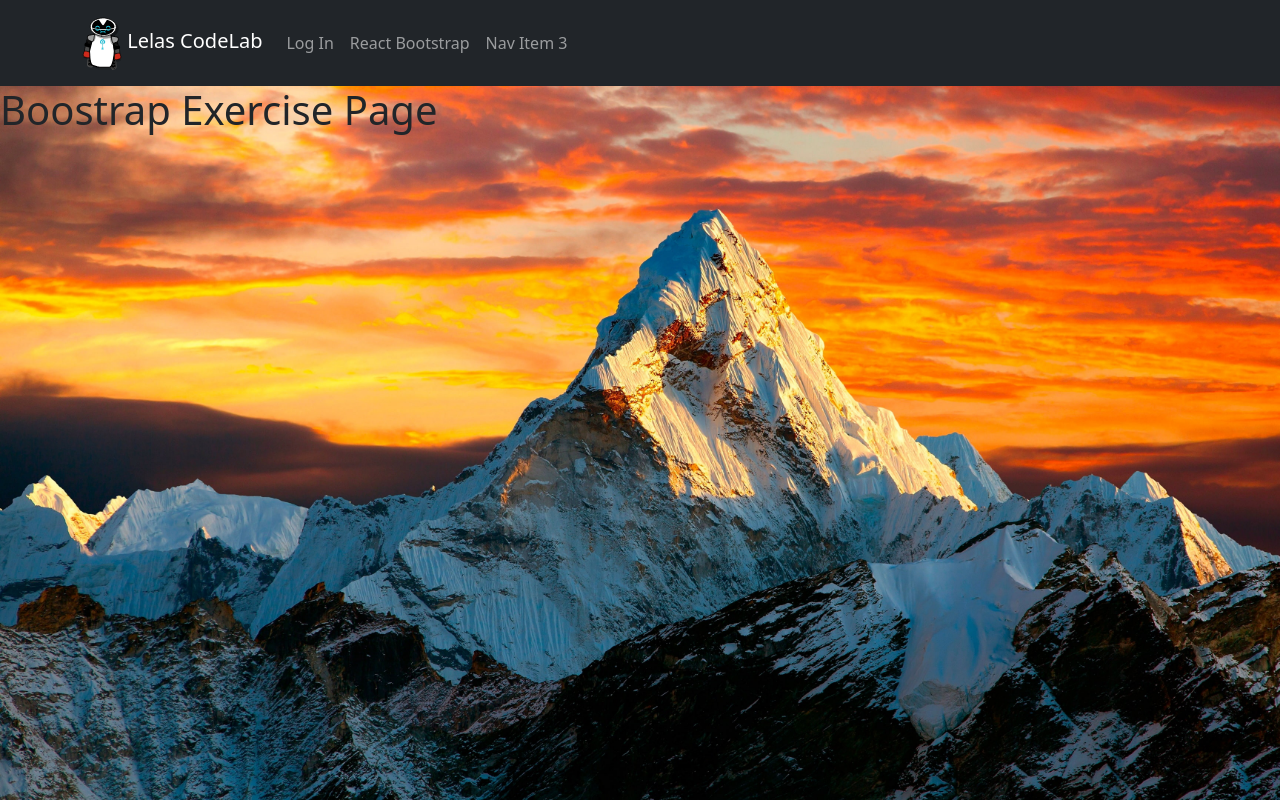
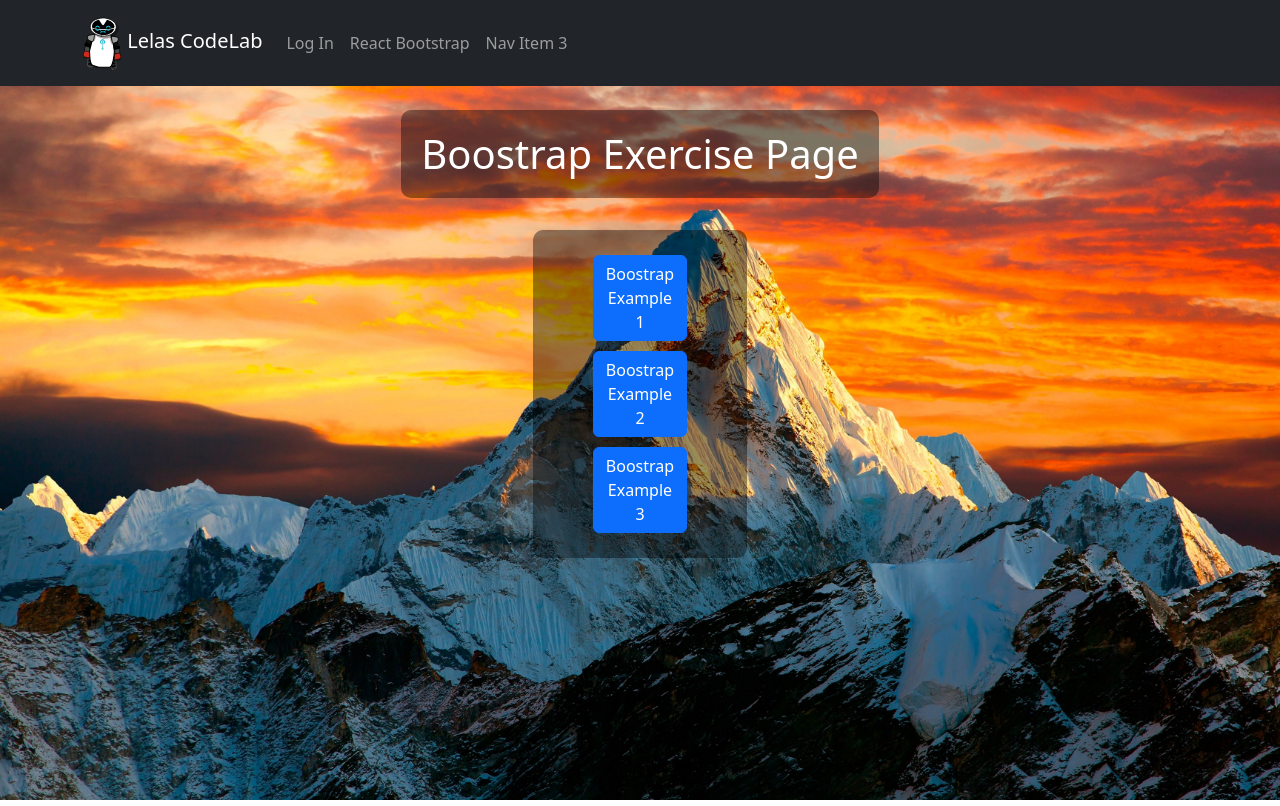
Before and after one commit to CanoodlingSocks/ts-react-experiments, a React (Create React App) app: page /react-bootstrap in a window 1280 px wide. Built offline with nearby package versions, Linux system fonts and the light colour scheme.

Commit message:
add buttons on bootstrap exercise page

```diff
--- a/src/App.css
+++ b/src/App.css
@@ -1,4 +1,8 @@
 
+html, body{
+    height:100vh;
+    width:100vw;
+}
 .color-overlay {
     position: absolute;
     background-color: rgba(0,0,0,0.2);
@@ -11,3 +15,13 @@ form {
     background-color: white;
     box-shadow: 5px 5px 5px rgba(0,0,0,0.2);
 }
+
+.center {
+    height: 20%;
+}
+
+.bg-box {
+    background-color: rgba(0, 0, 0, 0.4);
+    padding: 20px;
+    border-radius: 10px;
+}
--- a/src/components/Login/login.tsx
+++ b/src/components/Login/login.tsx
@@ -2,7 +2,6 @@ import React, { useState } from 'react';
 import Button from 'react-bootstrap/Button';
 import Form from 'react-bootstrap/Form';
 
-import Container from "react-bootstrap/Container"
 const Login = () => {
 
     const [validated, setValidated] = useState<boolean>(false);
--- a/src/components/React Bootstrap/BootstrapExercise.tsx
+++ b/src/components/React Bootstrap/BootstrapExercise.tsx
@@ -1,5 +1,23 @@
+import { Container, Row, Col, Button } from "react-bootstrap";
+
 const BootstrapExercise = () => {
-    return <h1>Boostrap Exercise Page</h1>
+    return (
+        <Container fluid style={{height:"90vh", overflow: "hidden"}}>
+            <Row style={{color:"white"}} className="center justify-content-md-center align-items-center">
+                <Col md="auto">
+                    <h1 className="bg-box">Boostrap Exercise Page</h1>
+                </Col>
+            </Row>
+            <Row className="justify-content-center text-center">
+                <Col className="bg-box" md={4} lg={2} xl={2}>
+                <Button  style={{ width: "50%", margin: "5px"}} href="#">Boostrap Example 1</Button>
+                <Button style={{ width: "50%", margin: "5px"}} href="#">Boostrap Example 2</Button>
+                <Button style={{ width: "50%", margin: "5px"}} href="#">Boostrap Example 3</Button>
+                </Col>
+            </Row>
+        </Container>
+    )
+
 }
 
 export default BootstrapExercise;
--- a/src/components/shared/layout.tsx
+++ b/src/components/shared/layout.tsx
@@ -18,7 +18,6 @@ const Layout = () => (
         <Header />
             <Outlet />
         </div>
-
         </>
 )
 
```
